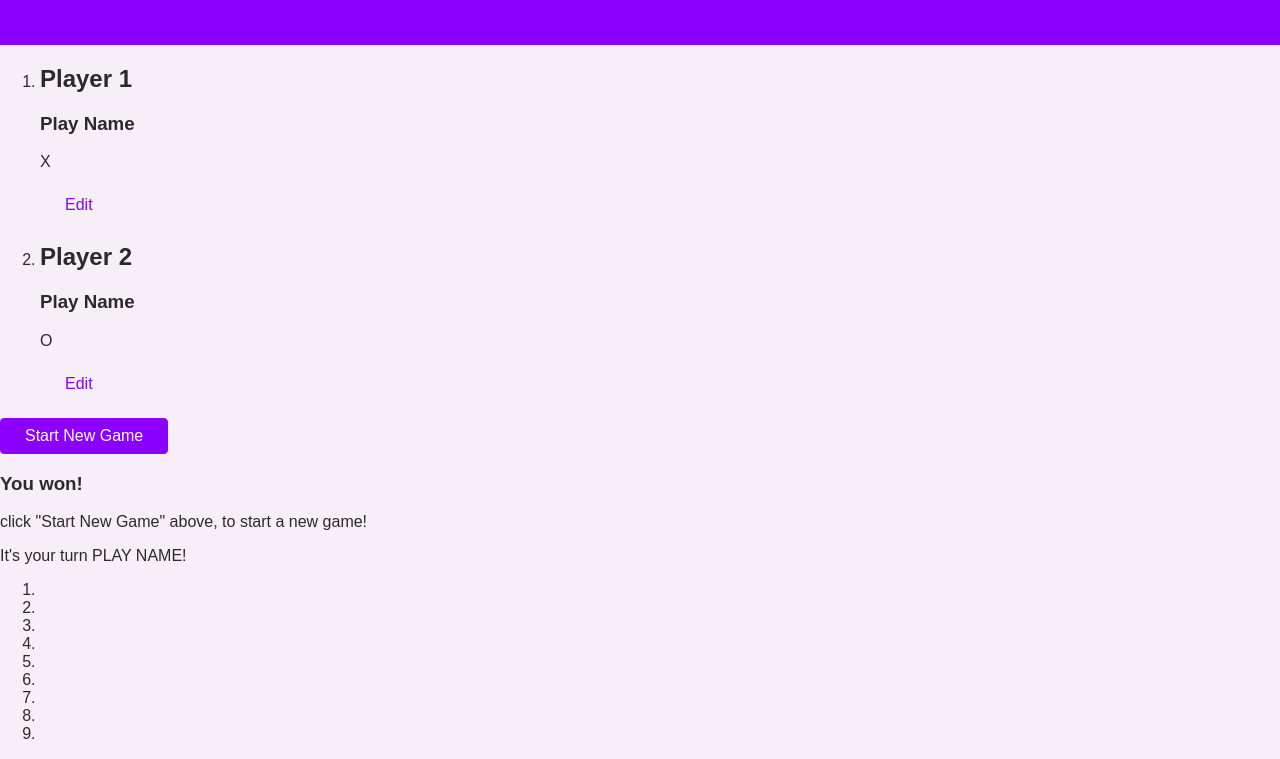
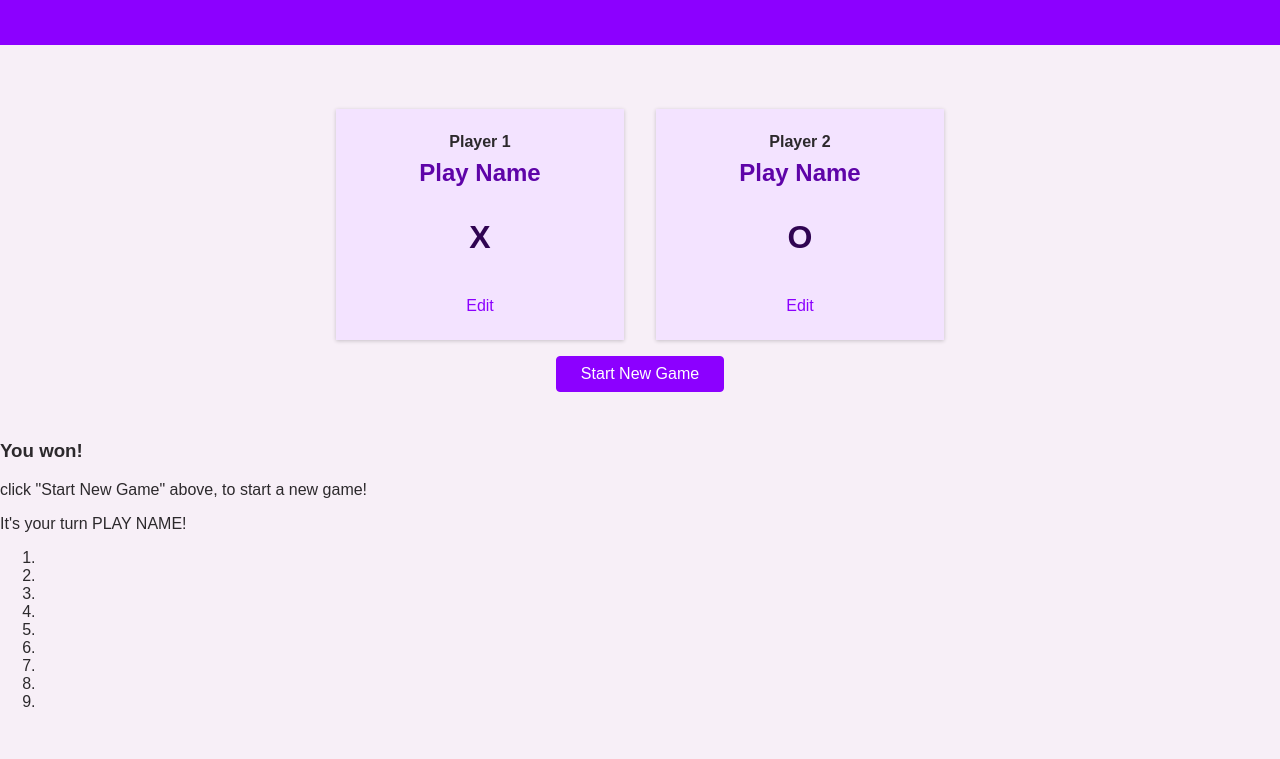
Before and after one commit to famousfamous/Tic-Tac-Toe, a plain HTML site: page index.html in a window 1280 px wide. Shown: the part 133-892 px from the top of the page. After the commit the page ends 860 px from the top, so only its background shows below. Drawn offline with Linux system fonts and the light colour scheme.

```diff
--- a/index.html
+++ b/index.html
@@ -14,6 +14,7 @@
     <link rel="stylesheet" href="/styles/styles.css">
     <link rel="stylesheet" href="styles/overlay.css">
     <link rel="stylesheet" href="styles/configuration.css">
+    <link rel="stylesheet" href="styles/game.css">
   </head>
   <body>
     <div id="backdrop">
@@ -46,7 +47,7 @@
             <article>
               <h2>Player 1</h2>
               <h3>Play Name</h3>
-              <p>X</p>
+              <p class="player-symbol">X</p>
               <button class="btn btn-alt">Edit</button>
             </article>
           </li>
@@ -54,7 +55,7 @@
             <article>
               <h2>Player 2</h2>
               <h3>Play Name</h3>
-              <p>O</p>
+              <p class="player-symbol">O</p>
               <button class="btn btn-alt">Edit</button>
             </article>
           </li>
--- a/styles/configuration.css
+++ b/styles/configuration.css
@@ -23,3 +23,41 @@
   padding: 0.35rem;
   margin-bottom: 0.5rem;
 }
+
+#game-configuration {
+    width: 90%;
+    max-width: 40rem;
+    margin: 3rem auto;
+    text-align: center;
+}
+#game-configuration ol {
+    list-style: none;
+    margin: 0;
+    padding: 0;
+    display: flex;
+}
+
+#game-configuration li {
+    margin: 1rem;
+    padding: 1rem;
+    width: 50%;
+    background-color: rgb(243, 227, 255);
+    box-shadow: 0 1px 4px rgba(0, 0, 0, 0.2);
+}
+
+#game-configuration h2 {
+    font-size: 1rem;
+    margin: 0.5rem 0;
+}
+
+#game-configuration  h3 {
+    font-size: 1.5rem;
+    margin: 0.5rem;
+    color: rgb(94, 4, 168);
+}
+
+.player-symbol {
+    font-size: 2rem;
+    font-weight: bold;
+    color: rgb(47, 4, 82);
+}
```
Also changed, not shown: styles/game.css (added).
